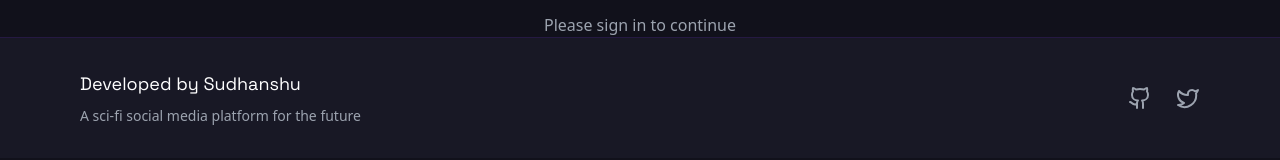
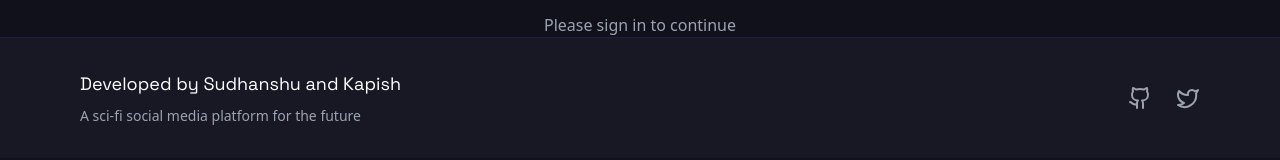
Before and after one commit to Sudhaanshuu/SuEdit, a React (Vite) app: page / in a window 1280 px wide. Shown: the part 131-291 px from the top of the page. Built offline with nearby package versions, Linux system fonts and the light colour scheme; no server answers.

Commit message:
Add myself

```diff
--- a/src/components/Footer.tsx
+++ b/src/components/Footer.tsx
@@ -6,7 +6,7 @@ export function Footer() {
       <div className="max-w-6xl mx-auto px-4">
         <div className="flex flex-col md:flex-row justify-between items-center">
           <div className="text-center md:text-left mb-4 md:mb-0">
-            <h3 className="text-lg font-cyber text-white mb-2">Developed by Sudhanshu</h3>
+            <h3 className="text-lg font-cyber text-white mb-2">Developed by Sudhanshu and Kapish</h3>
             <p className="text-gray-400 text-sm">
               A sci-fi social media platform for the future
             </p>
```
